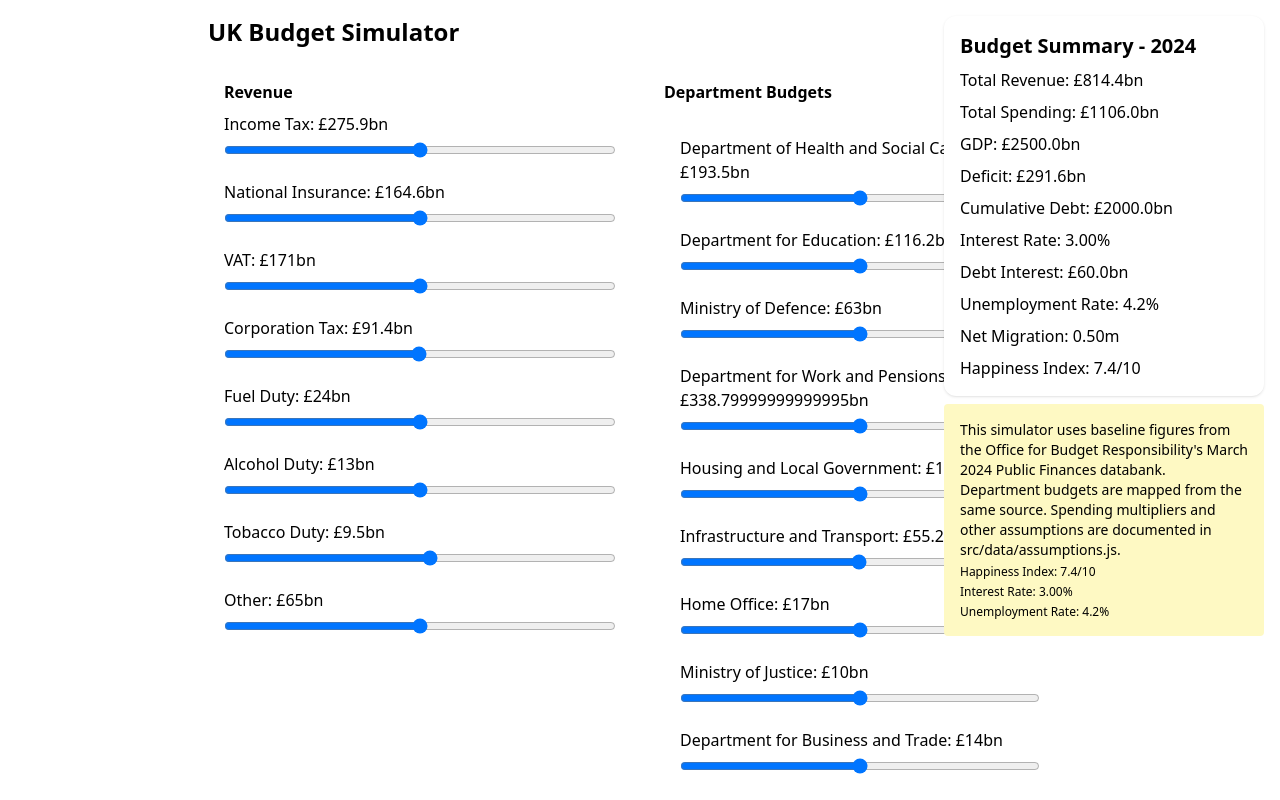
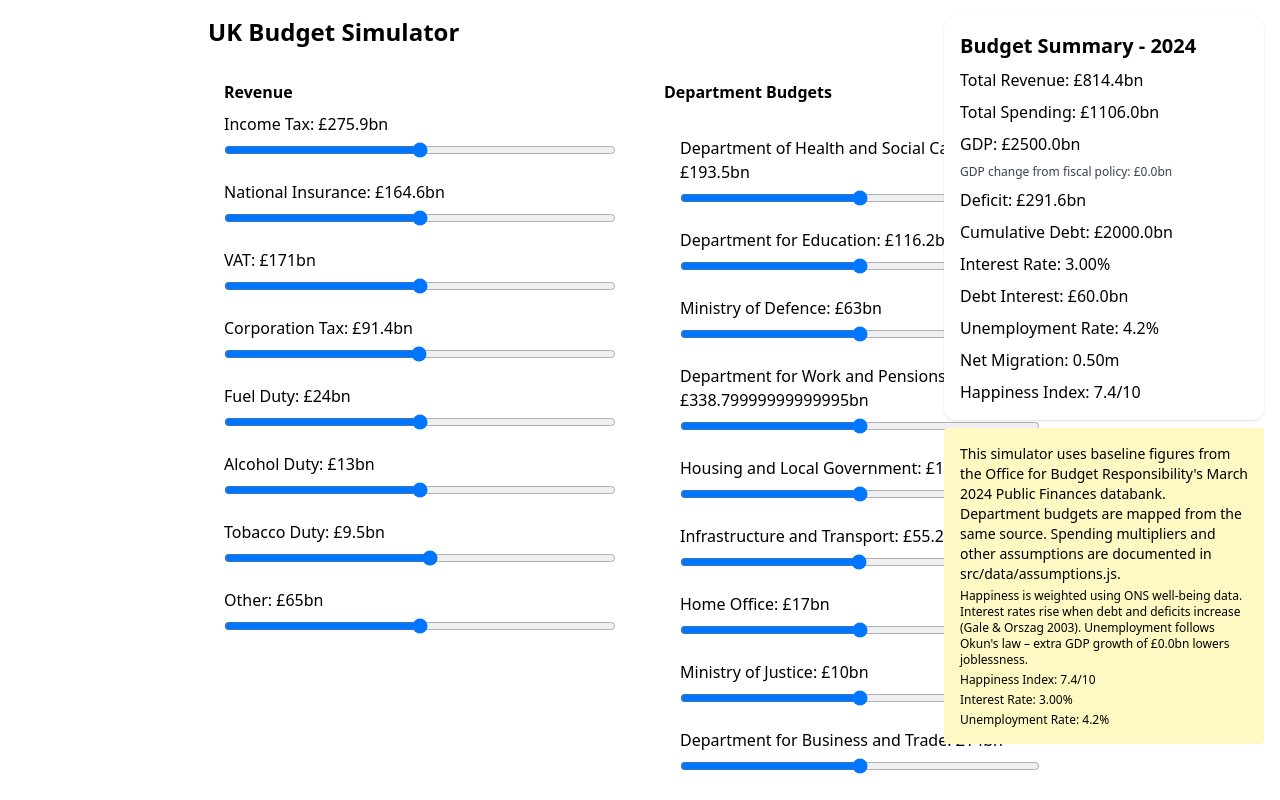
Before and after one commit to kevprice/fiscal-simulation-uk, a React (Vite) app: page / in a window 1280 px wide. Shown: the top 800 px of the page. Built offline with nearby package versions, Linux system fonts and the light colour scheme.

Commit message:
Add explanatory metrics and GDP change

```diff
--- a/src/App.jsx
+++ b/src/App.jsx
@@ -217,6 +217,7 @@ function App() {
           happiness={happiness}
           interestRate={interestRate}
           unemploymentRate={unemploymentRate}
+          gdpGain={adjustedState.gdpGain}
         />
       </div>
       <div className="flex space-x-2 mt-4">
--- a/src/components/InfoBox.jsx
+++ b/src/components/InfoBox.jsx
@@ -1,16 +1,26 @@
 import React from 'react';
 
-function InfoBox({ text, happiness, interestRate, unemploymentRate }) {
+function InfoBox({
+  text,
+  happiness,
+  interestRate,
+  unemploymentRate,
+  gdpGain = 0,
+}) {
+  const explanation =
+    'Happiness is weighted using ONS well-being data. ' +
+    'Interest rates rise when debt and deficits increase (Gale & Orszag 2003). ' +
+    'Unemployment follows Okun\'s law – extra GDP growth of £' +
+    gdpGain.toFixed(1) +
+    'bn lowers joblessness.';
+
   return (
     <div className="p-4 bg-yellow-100 rounded space-y-1">
       <p className="text-sm whitespace-pre-line">{text}</p>
+      <p className="text-xs whitespace-pre-line">{explanation}</p>
       <p className="text-xs">Happiness Index: {happiness}/10</p>
-      <p className="text-xs">
-        Interest Rate: {(interestRate * 100).toFixed(2)}%
-      </p>
-      <p className="text-xs">
-        Unemployment Rate: {unemploymentRate.toFixed(1)}%
-      </p>
+      <p className="text-xs">Interest Rate: {(interestRate * 100).toFixed(2)}%</p>
+      <p className="text-xs">Unemployment Rate: {unemploymentRate.toFixed(1)}%</p>
     </div>
   );
 }
--- a/src/components/OutputSummary.jsx
+++ b/src/components/OutputSummary.jsx
@@ -38,6 +38,11 @@ const OutputSummary = ({ revenue, spending, debt, year, deficit, gdpGain }) => {
       <p>Total Revenue: £{totalRevenue.toFixed(1)}bn</p>
       <p>Total Spending: £{totalSpending.toFixed(1)}bn</p>
       <p>GDP: £{gdp.toFixed(1)}bn</p>
+      {gdpGain !== undefined && (
+        <p className="text-xs text-gray-700">
+          GDP change from fiscal policy: £{gdpGain.toFixed(1)}bn
+        </p>
+      )}
       <p>
         {balance >= 0
           ? `Surplus: £${balance.toFixed(1)}bn`
```
